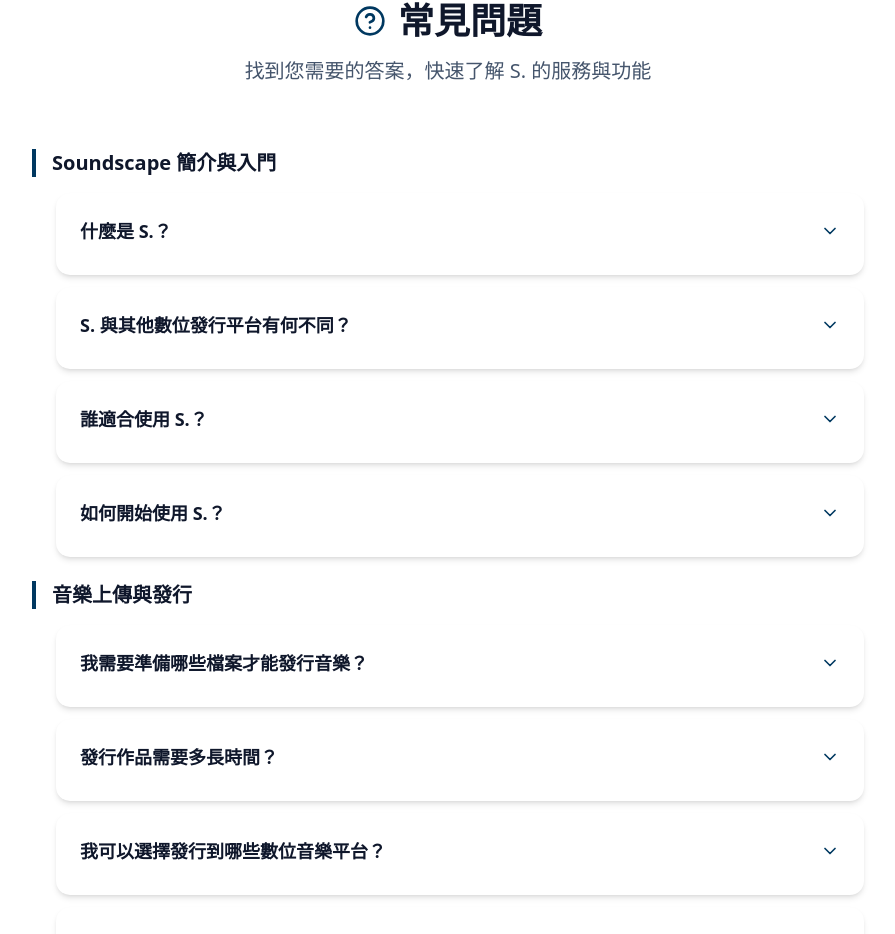
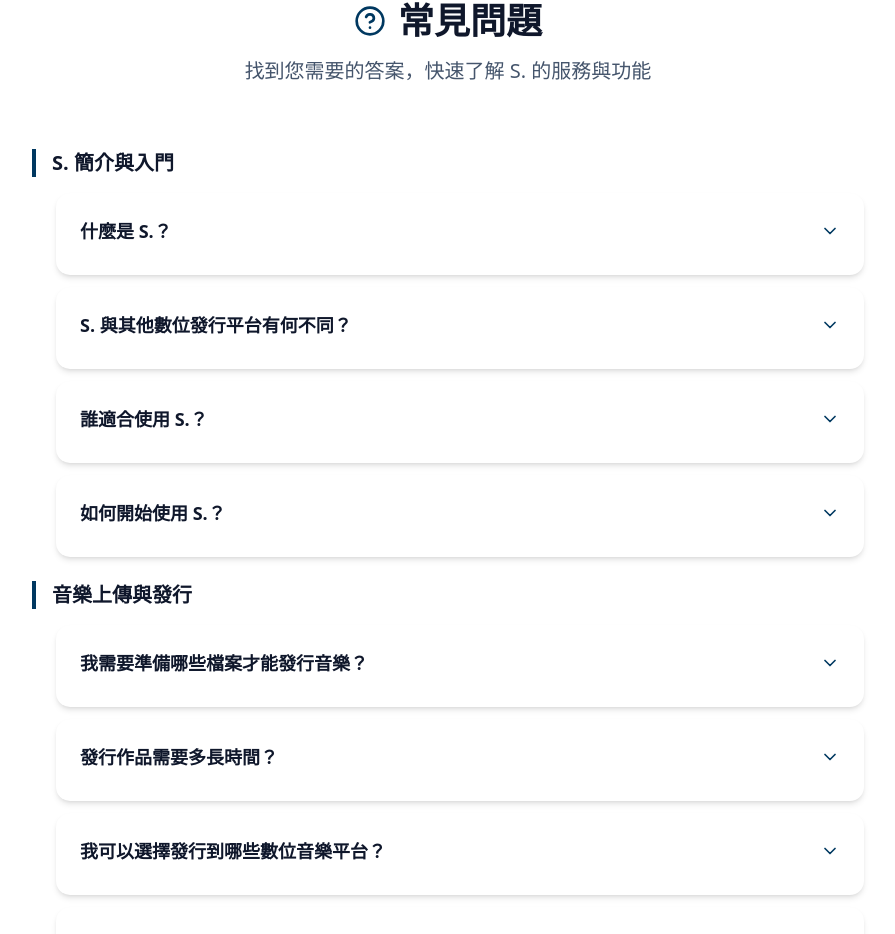
Before and after one commit to joeysungtw/s-demo, a React (Vite) app: page / in a window 1280 px wide. Shown: the part 2260-3194 px from the top of the page, without its empty margins (192-1087 px from the left). Built offline with nearby package versions, Linux system fonts and the light colour scheme.

Commit message:
Update App.jsx

```diff
--- a/src/App.jsx
+++ b/src/App.jsx
@@ -21,7 +21,7 @@
 
   const faqData = [
     {
-      category: "Soundscape 簡介與入門",
+      category: "S. 簡介與入門",
       questions: [
         {
           question: "什麼是 S.？",
```
